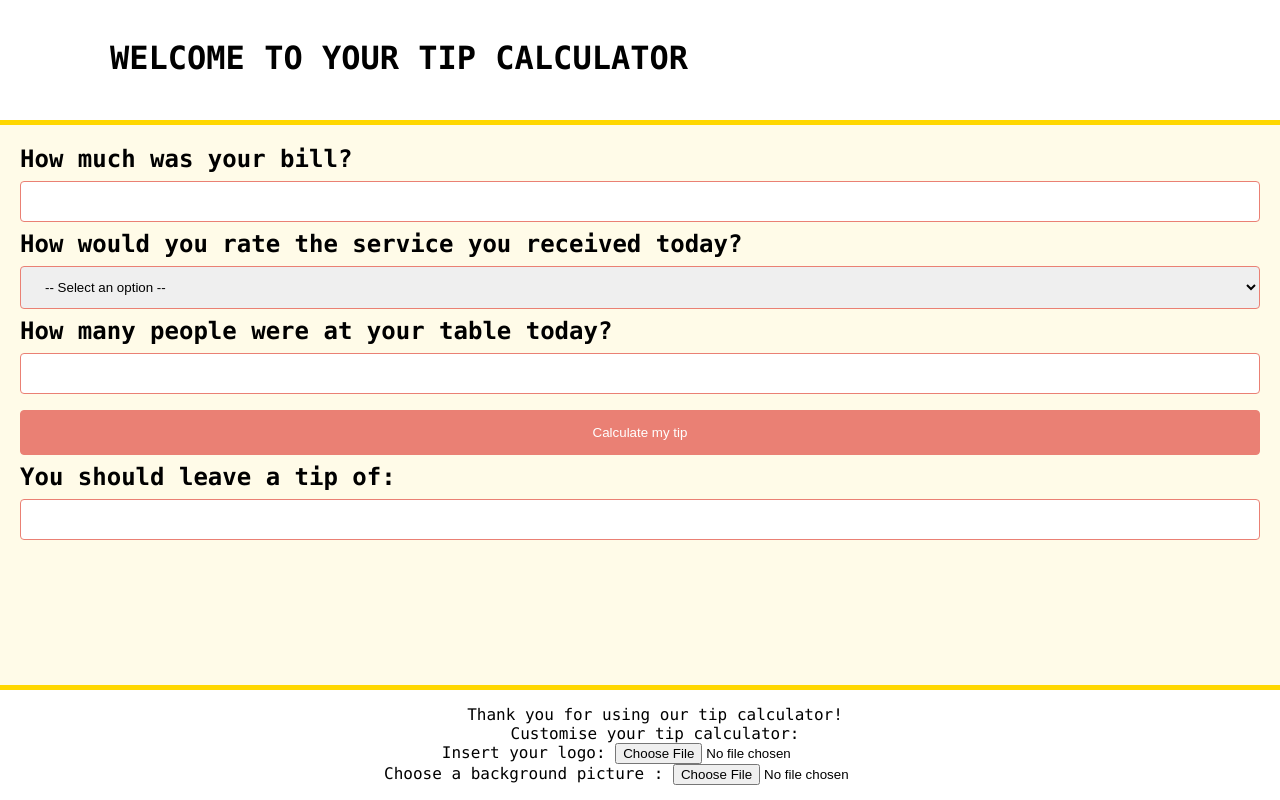
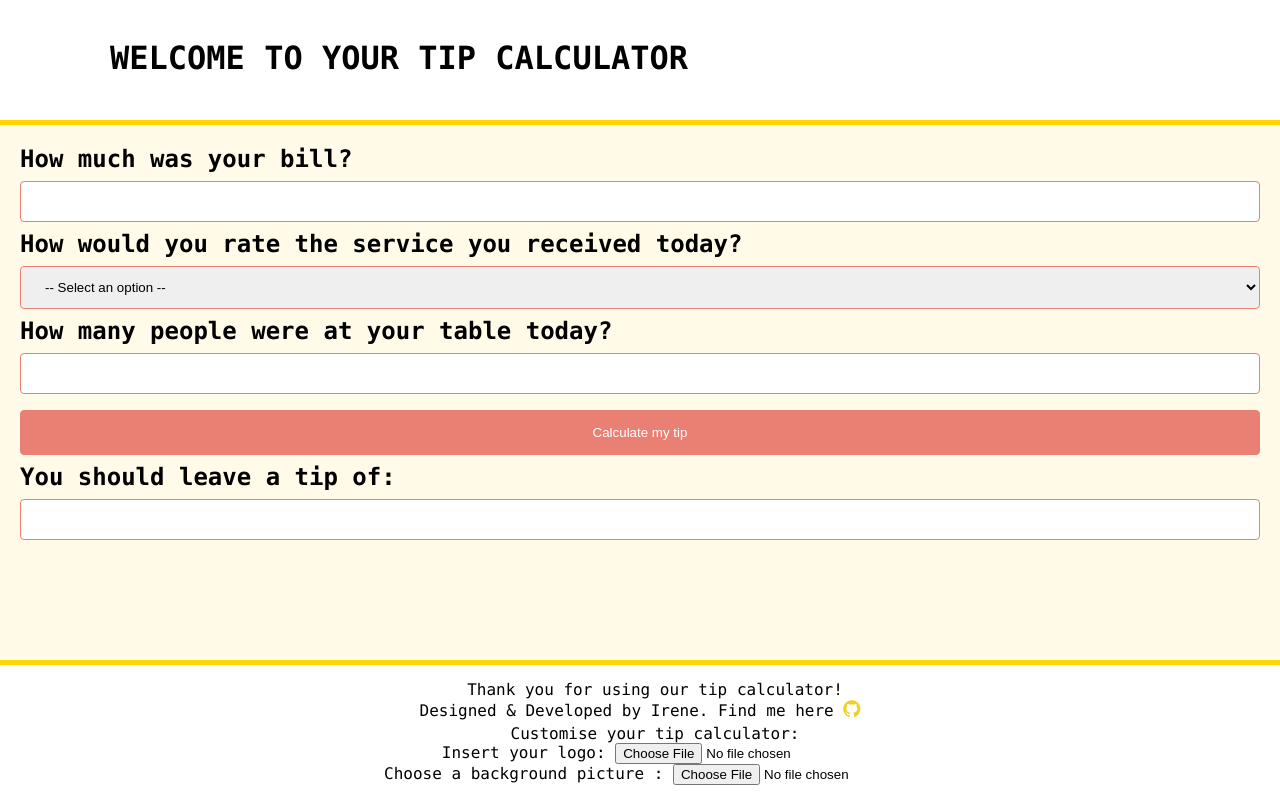
Before and after one commit to Ireaurora/tip_calculator, a plain HTML site: page index.html in a window 1280 px wide. Drawn offline with Linux system fonts and the light colour scheme.

Commit message:
Added link to github

```diff
--- a/css.scss
+++ b/css.scss
@@ -78,3 +78,12 @@ body{
       text-transform: uppercase;
     }
   }
+  #github{
+    padding-right: 30px;
+    font-size: 20px !important;
+    color: #f1d01f;
+    &:hover{
+      color: $salmon;
+    }
+    padding-bottom:5px;
+  }
--- a/index.html
+++ b/index.html
@@ -4,6 +4,7 @@
     <meta charset="UTF-8" name="viewport" content="width=device-width, initial-scale=1.0">
       <link rel="stylesheet" href="css.css">
       <script src ="tip_calculator.js" type ="text/javascript"></script>
+      <link rel="stylesheet" href="https://cdnjs.cloudflare.com/ajax/libs/font-awesome/4.7.0/css/font-awesome.min.css">
       <title>Tip Calculator</title>
 </head>
 <body>
@@ -31,6 +32,7 @@
 </div>
 <footer>
   <p>Thank you for using our tip calculator! </p>
+  <p>Designed & Developed by Irene. Find me here <a href="https://github.com/Ireaurora" target="_blank"><i id="github" class="fa fa-github"></i>   </a></p>
   <span id="customizablepart">
     <p>Customise your tip calculator: </p>
     <p>Insert your logo:
```
Also changed, not shown: css.css, 1 other file.
